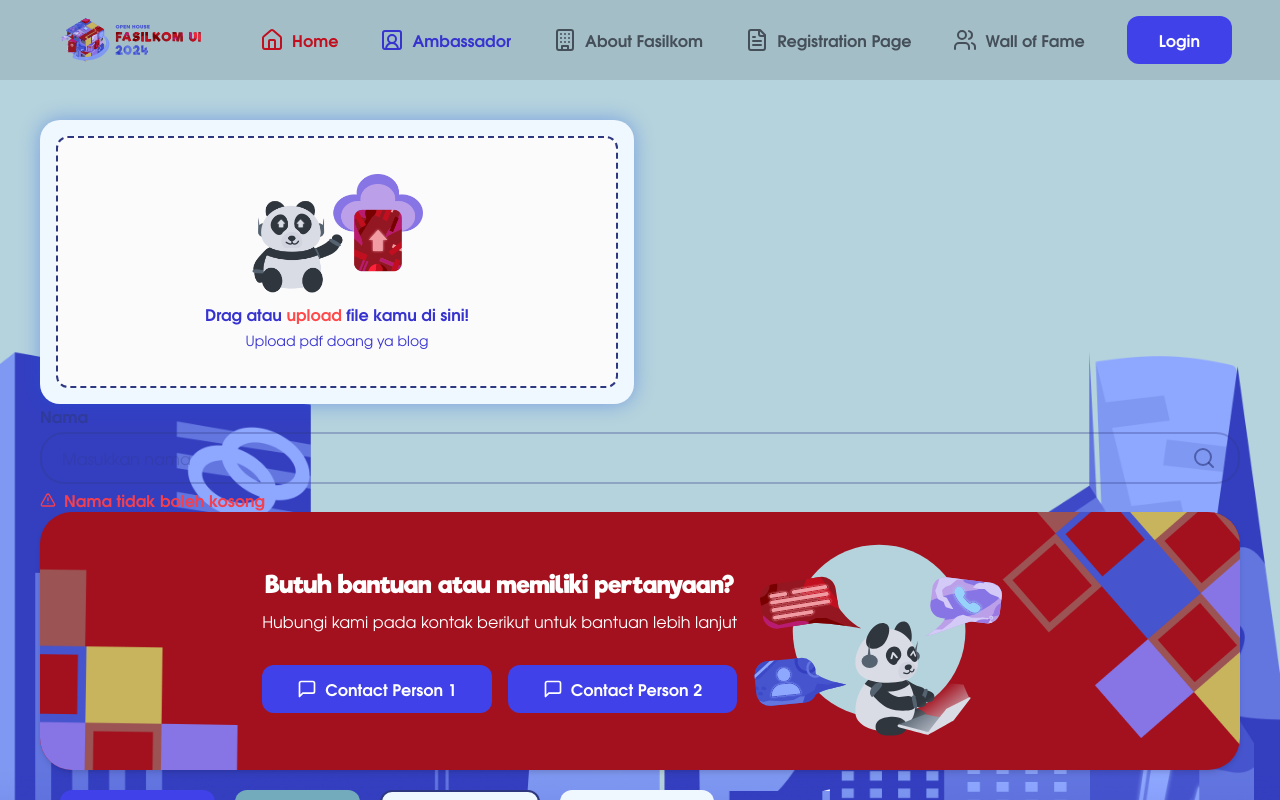
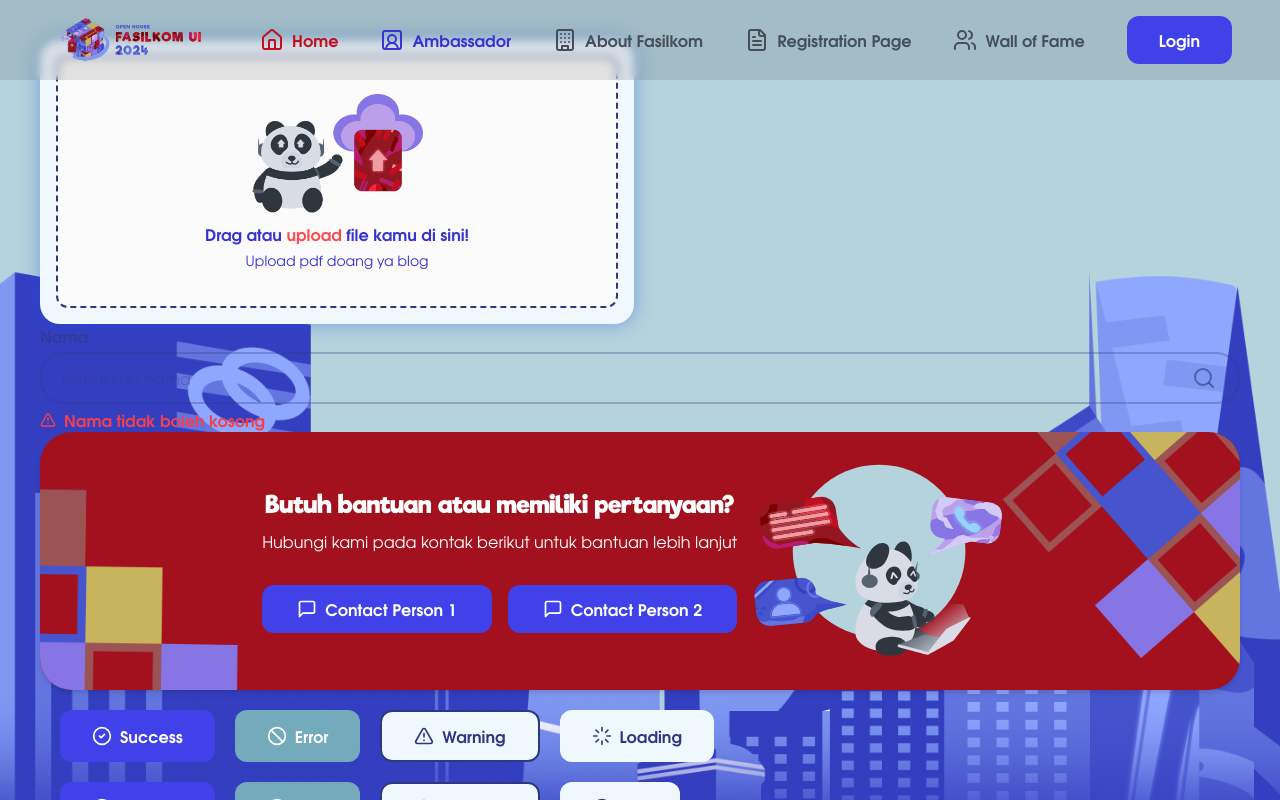
Before and after one commit to OH-Fasilkom-UI/oh24-frontend, a Next.js app: page / in a window 1280 px wide. Shown: the top 800 px of the page. Built offline with nearby package versions, Linux system fonts and the light colour scheme.

Commit message:
feat: add animation to navbar

```diff
--- a/components/elements/Navbar.tsx
+++ b/components/elements/Navbar.tsx
@@ -12,6 +12,7 @@ import Image from 'next/image'
 import { usePathname, useRouter } from 'next/navigation'
 import React, { useState } from 'react'
 import { NAVBAR_LINKS, NAVBAR_LOGIN } from './Navbar.data'
+import {motion} from 'framer-motion'
 
 export const Navbar = () => {
   const pathname = usePathname()
@@ -21,8 +22,12 @@ export const Navbar = () => {
 
 
   return (
-    <nav
-      className="flex justify-between items-center px-12 py-4 max-md:py-2 bg-[#0000001A]">
+    <motion.nav
+      initial={{ y: -100 }}
+      animate={{ y: 0 }}
+      transition={{ duration: 0.5 }}
+
+      className="z-50 backdrop-blur-sm fixed w-full flex justify-between items-center px-12 py-4 max-md:py-2 bg-[#0000001A]">
       <div className="relative w-[170px] h-[44px]">
         <Image
           alt="contoh"
@@ -38,11 +43,11 @@ export const Navbar = () => {
           onClick={() => {
             link.isExist && router.push(link.href)
           }}
-          className={`items-center text-[16px] cursor-pointer max-xl:text-[12px] max-lg:hidden gap-2 flex font-tex-gyre font-semibold hover:text-RedRegion/Monza/500 duration-300 hover:scale-105 ${
+          className={`items-center text-[16px] max-xl:text-[12px] max-lg:hidden gap-2 flex font-tex-gyre font-semibold  ${
             link.isExist
               ? pathname === link.href
-                ? 'text-[#C10F1F]'
-                : 'text-[#3733CF]'
+              ? 'text-[#C10F1F] hover:text-RedRegion/Monza/500 duration-300 hover:scale-105 cursor-pointer '
+              : 'text-[#3733CF] hover:text-RedRegion/Monza/500 duration-300 hover:scale-105 cursor-pointer '
               : 'text-[#454F59]'
           }`}
         >
@@ -154,6 +159,6 @@ export const Navbar = () => {
           </NavigationMenuItem>
         </NavigationMenuList>
       </NavigationMenu>
-    </nav>
+    </motion.nav>
   )
 }
```
